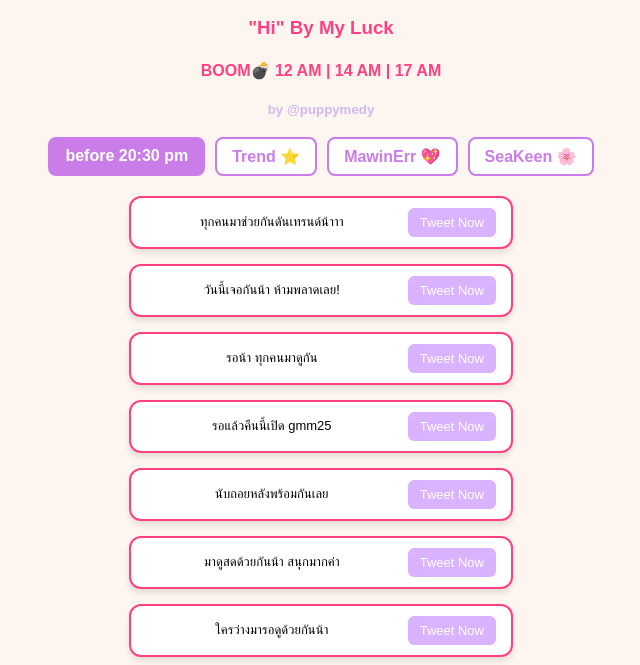
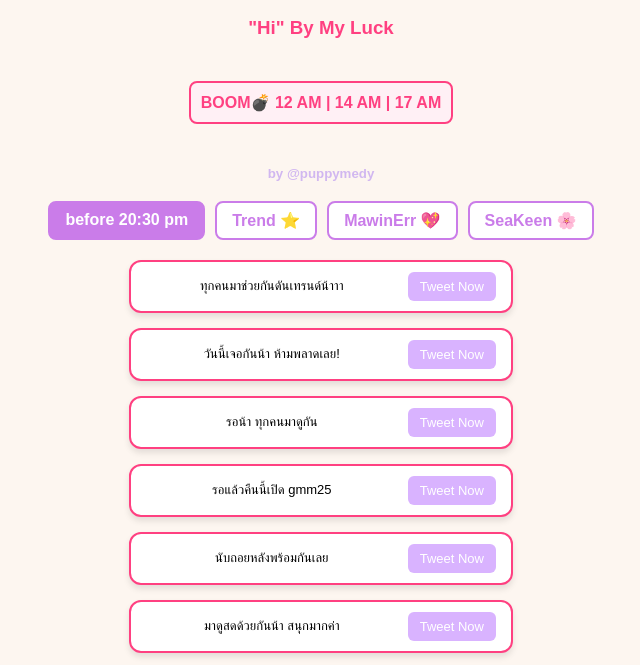
Before and after one commit to tm13pp/trending, a plain HTML site: page index.html in a window 1280 px wide. Shown: the part 89-754 px from the top of the page, without its empty margins (319-959 px from the left). Drawn offline with Linux system fonts and the light colour scheme.

Commit message:
Update index.html

```diff
--- a/index.html
+++ b/index.html
@@ -23,6 +23,11 @@
       color: #ff4081;
       margin-bottom: 20px;
       font-weight: bold;
+      border: 2px solid #ff4081;
+      padding: 10px;
+      border-radius: 8px;
+      display: inline-block;
+      background-color: #fff0f5;
     }
     h5 {
       color: #d1b7f0;
```
